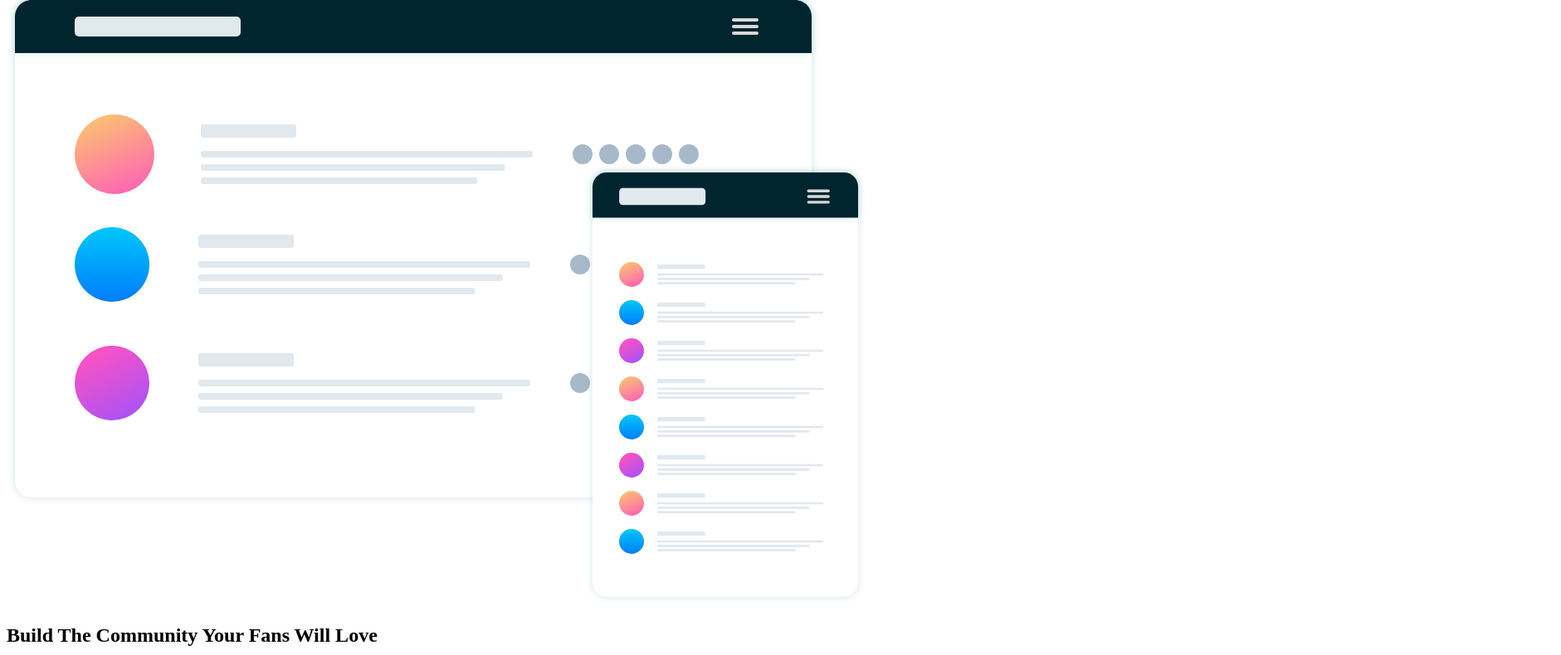
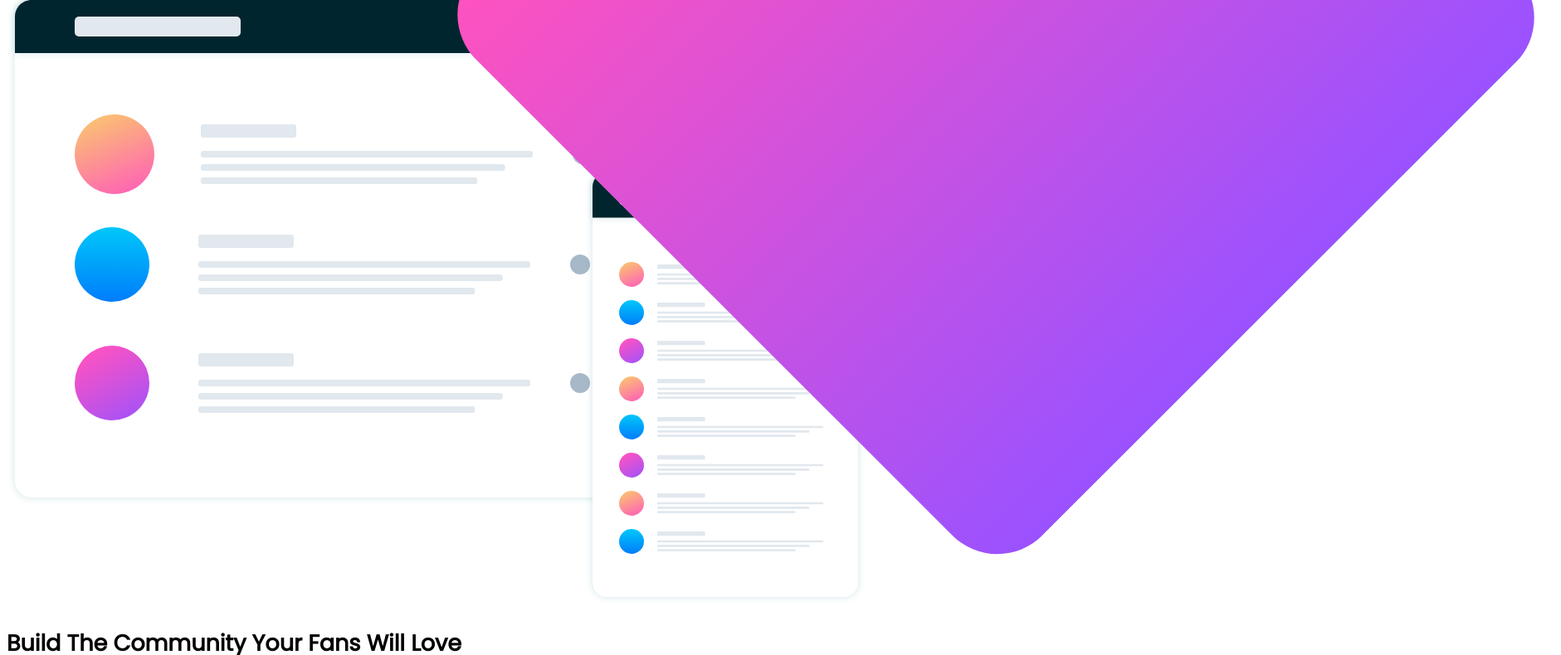
Before and after one commit to dafunction/Frontend-Mentor, a plain HTML site: page index.html in a window 1280 px wide. Shown: the part 63-853 px from the top of the page at 83% size, 1881 px wide, since content can reach past the window. Drawn offline with Linux system fonts and the light colour scheme.

Commit message:
diamond bg element first attempt

```diff
--- /dev/null
+++ b/css/styles.css
@@ -0,0 +1,32 @@
+body {
+  font-size: 1.125em
+}
+
+h1 {
+  font-family: 'Poppins', sans-serif;
+}
+
+h2 {
+  font-family: 'Poppins', sans-serif;
+}
+
+h3 {
+  font-family: 'Poppins', sans-serif;
+}
+
+.diamond {
+  width: 75%;
+  background-color: #7FDBFF;
+  background-image: linear-gradient(#ff52bf, #9a52ff);
+  transform: rotate(315deg);
+  border-radius: 8%;
+  position: absolute;
+  right: -400px;
+  top: -400px
+}
+
+.diamond:after {
+  content:"";
+  display: inline-block;
+  padding-bottom: 100%;
+}
--- a/index.html
+++ b/index.html
@@ -4,28 +4,25 @@
   <meta charset="UTF-8">
   <meta name="viewport" content="width=device-width, initial-scale=1.0"> <!-- displays site properly based on user's device -->
 
+  <link rel="stylesheet" href="css/styles.css">
   <link rel="icon" type="image/png" sizes="32x32" href="images/favicon-32x32.png">
-  <link href="https://fonts.googleapis.com/css?family=Poppins|Open+Sans">
+  <link href="https://fonts.googleapis.com/css?family=Open+Sans|Poppins" rel="stylesheet">
 
   <title>Frontend Mentor | Huddle landing page with coded decorative elements</title>
 
-  <!-- Feel free to remove these styles or customise in your own stylesheet 👍 -->
-  <style>
-    .attribution { font-size: 11px; text-align: center; }
-    .attribution a { color: hsl(228, 45%, 44%); }
-  </style>
 </head>
 <body>
 
   <header>
 
-    <img src="images/logo.svg" alt="logo-img">
+    <img class="header-logo" src="images/logo.svg" alt="logo-img">
     <button>Try It Free</button>
 
   </header>
 
   <div class="section-one">
 
+    <div class="diamond"></div>
     <img src="images/illustration-mockups.svg" alt="mockups-img">
     <h2>Build The Community Your Fans Will Love</h2>
 
```
